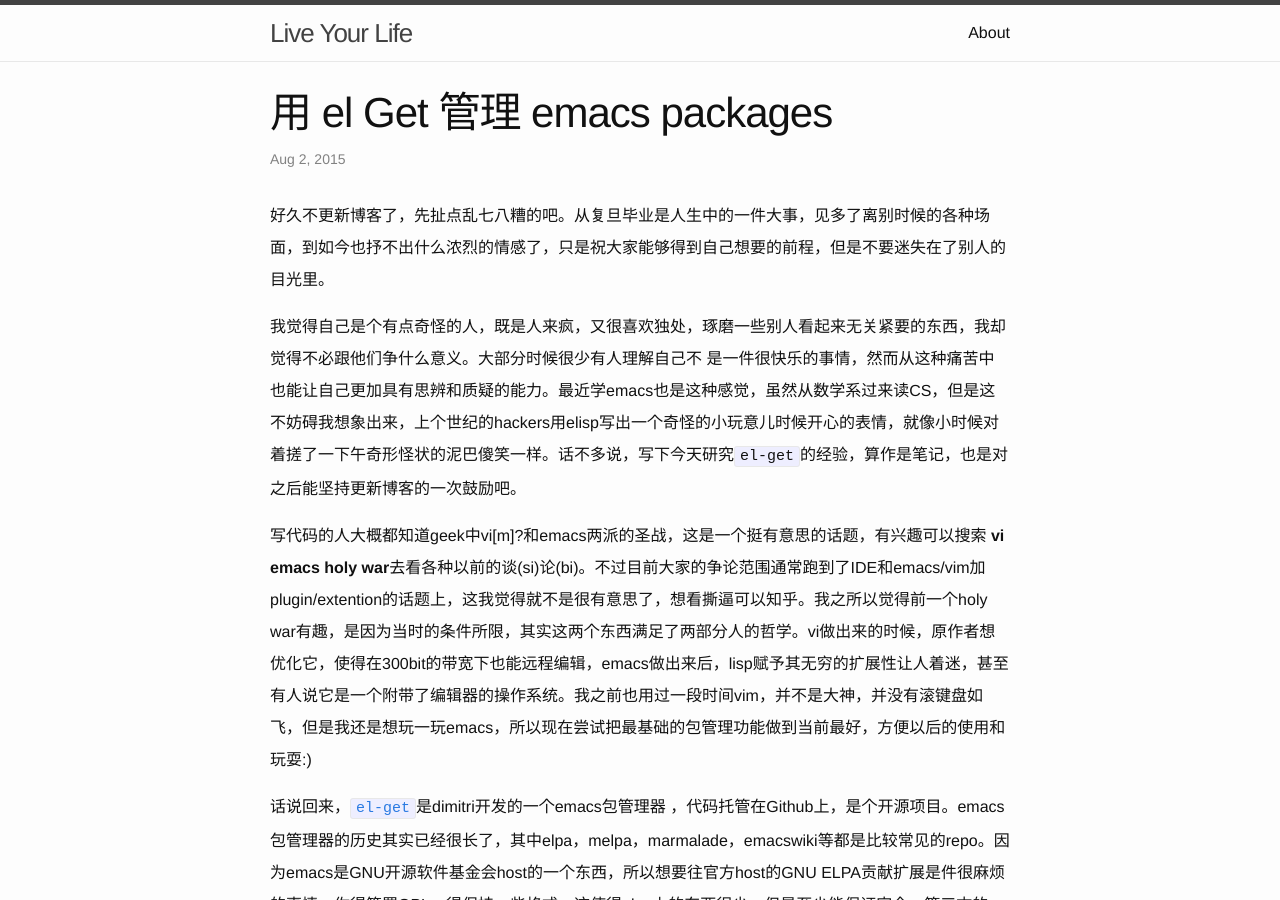
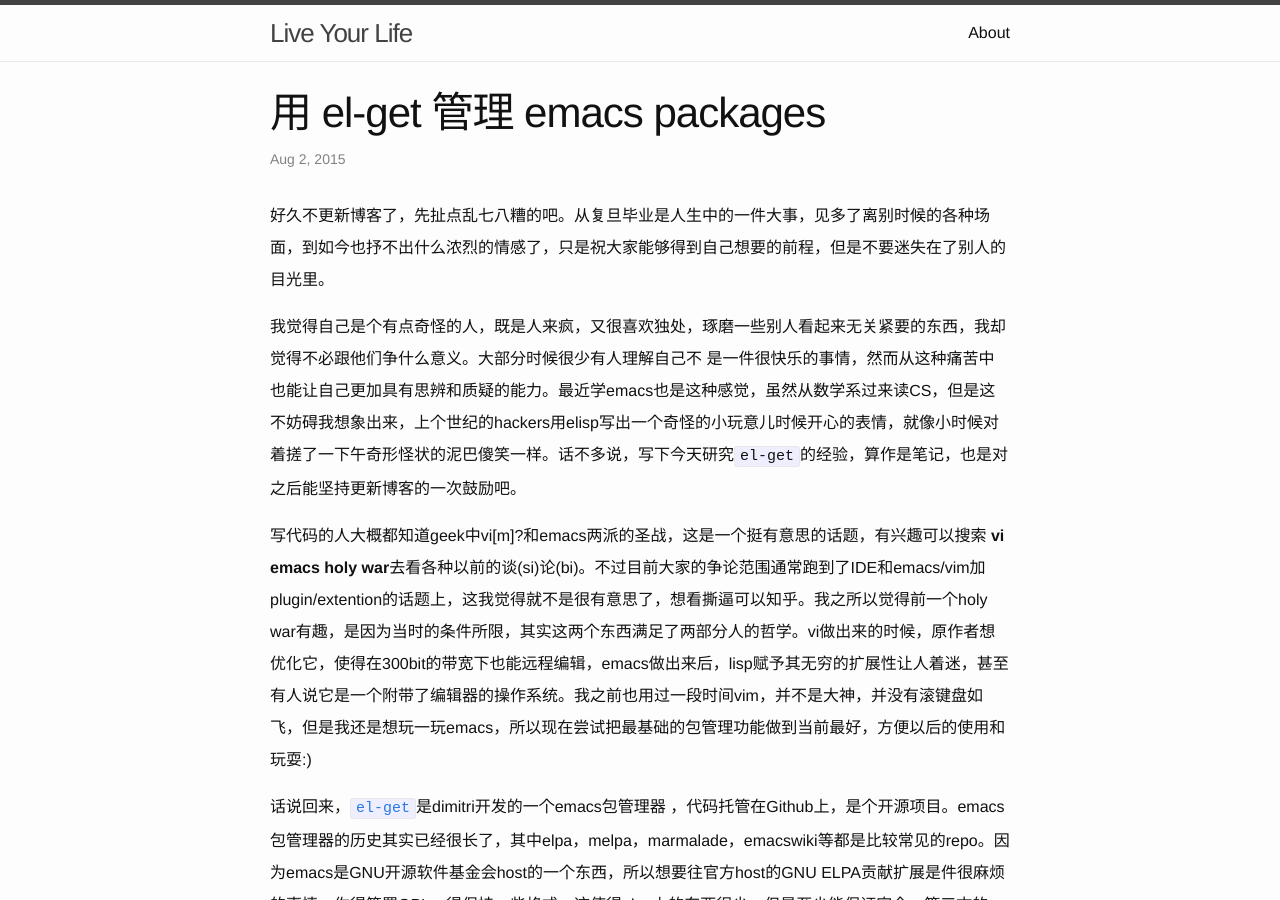
Before and after one commit to dragonly/dragonly.github.io, a Jekyll site: the page built from _posts/2015-08-02-用 el-get 管理 emacs packages.md, in a window 1280 px wide and 900 px high. Built offline with Jekyll 4.4.1, drawn with Linux system fonts in a browser that asks for light colours; comment, search, counter and statistics services are not loaded; part of the change alters nothing that is shown.

```diff
--- a/_posts/2015-08-02-用 el-get 管理 emacs packages.md
+++ b/_posts/2015-08-02-用 el-get 管理 emacs packages.md
@@ -1,5 +1,7 @@
 ---
 last-updated: 2015-08-02
+title: 用 el-get 管理 emacs packages
+category: emacs casual
 ---
 好久不更新博客了，先扯点乱七八糟的吧。从复旦毕业是人生中的一件大事，见多了离别时候的各种场面，到如今也抒不出什么浓烈的情感了，只是祝大家能够得到自己想要的前程，但是不要迷失在了别人的目光里。
 
```
